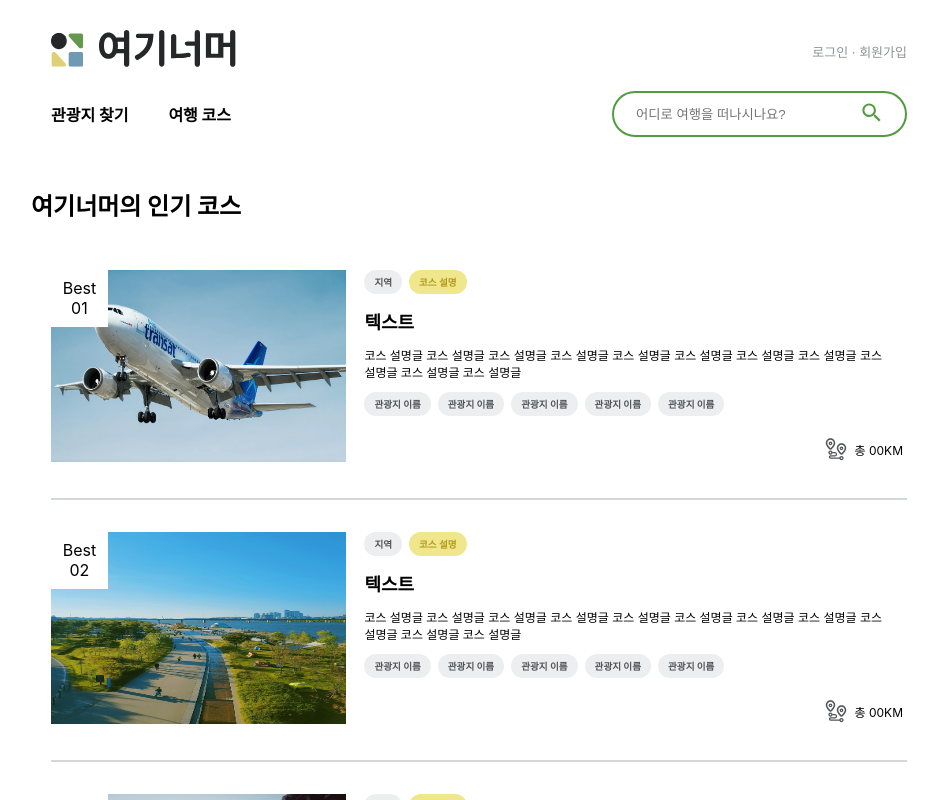
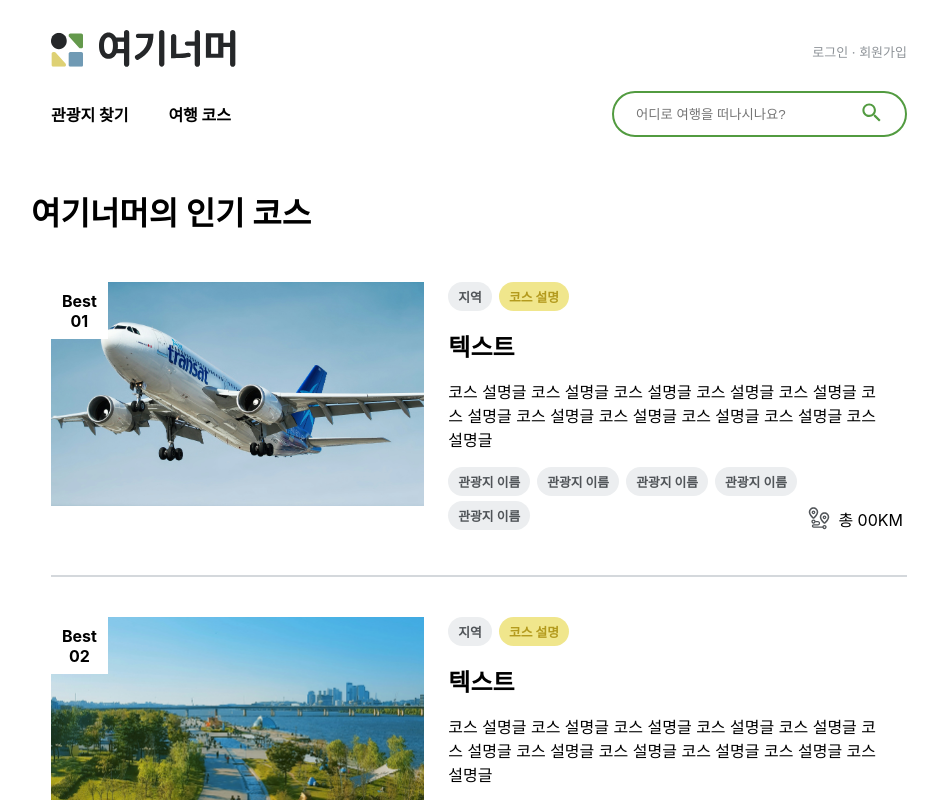
Before and after one commit to bumjuni/OverHereFrontend, a React (Create React App) app: page /best-course in a window 1280 px wide. Shown: the top 800 px of the page, without its empty margins (161-1099 px from the left). Built offline with nearby package versions, Linux system fonts and the light colour scheme.

Commit message:
design: 컴포넌트 크기 증가

```diff
--- a/src/components/BestCourse/BestCourseCard.jsx
+++ b/src/components/BestCourse/BestCourseCard.jsx
@@ -7,8 +7,9 @@ const Card = styled.div`
     display: flex;
     justify-content: center;
     img {
-        height: 12em;
-        aspect-ratio: 1 / 0.65;
+        height: 14em;
+        aspect-ratio: 1 / 0.6;
+        object-fit: cover;
     }
 `
 const Rank = styled.div`
@@ -21,6 +22,7 @@ const Rank = styled.div`
     background-color: white;
     height: 2.3em;
     aspect-ratio: 1 / 1;
+    font-weight: bold;
 `
 const TotalKM = styled.p`
     display: flex;
@@ -35,7 +37,9 @@ const TotalKM = styled.p`
 const Content = styled.div`
     position: relative;
     padding: 0 1.5em;
-    font-size: 12px;
+    h2 {
+        margin: 0.5em 0;
+    }
 `
 
 function BestCourseCard({rank, img, name}){
@@ -50,8 +54,8 @@ function BestCourseCard({rank, img, name}){
             <Content>
                 <Badge text="지역" color="gray" />
                 <Badge text="코스 설명" color="yellow" />
-                <h2 style={{margin: "0.5em 0"}}>텍스트</h2>
-                <p style={{fontSize: "12px"}}>코스 설명글 코스 설명글 코스 설명글 코스 설명글 코스 설명글 코스 설명글 코스 설명글 코스 설명글 코스 설명글 코스 설명글 코스 설명글 </p>
+                <h2>텍스트</h2>
+                <p>코스 설명글 코스 설명글 코스 설명글 코스 설명글 코스 설명글 코스 설명글 코스 설명글 코스 설명글 코스 설명글 코스 설명글 코스 설명글 </p>
                 <div className="best-badges">
                     <Badge text="관광지 이름" color="gray" />
                     <Badge text="관광지 이름" color="gray" />
--- a/src/pages/BestCoursePage.jsx
+++ b/src/pages/BestCoursePage.jsx
@@ -21,7 +21,7 @@ const StyledUl = styled.ul`
 
 const Divider = styled.div`
     border: 1px solid #D4D8DC;
-    margin: 2em 0;
+    margin: 2.5em 0;
 `
 
 function BestCourse(){
@@ -55,7 +55,7 @@ function BestCourse(){
 
     return (
         <>
-            <h2>여기너머의 인기 코스</h2>
+            <h1>여기너머의 인기 코스</h1>
             <StyledUl>{BestCourseList}</StyledUl>
             <MoreContentsButton />
         </>
```
Also changed, not shown: src/components/BestCourse/BestCourseCard.css (added).
